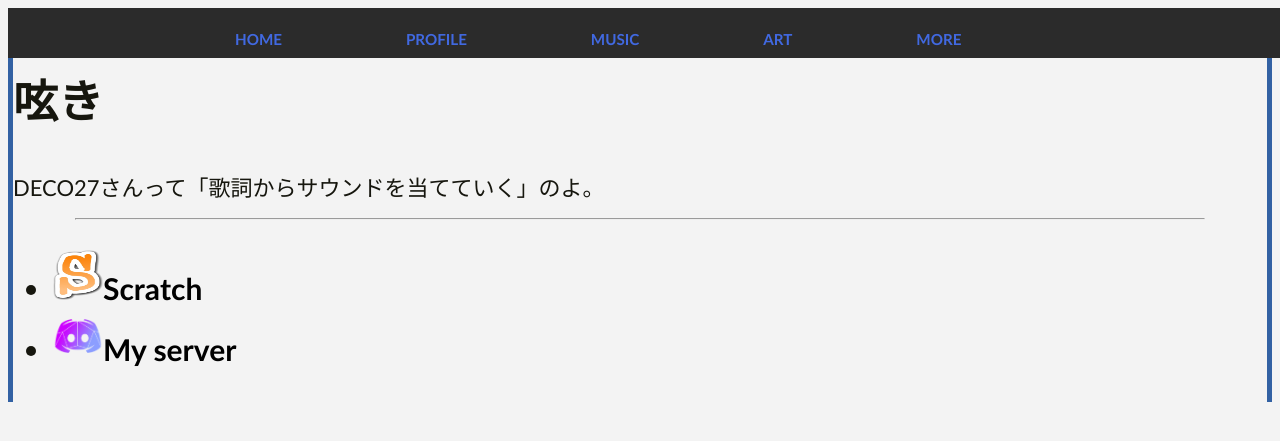
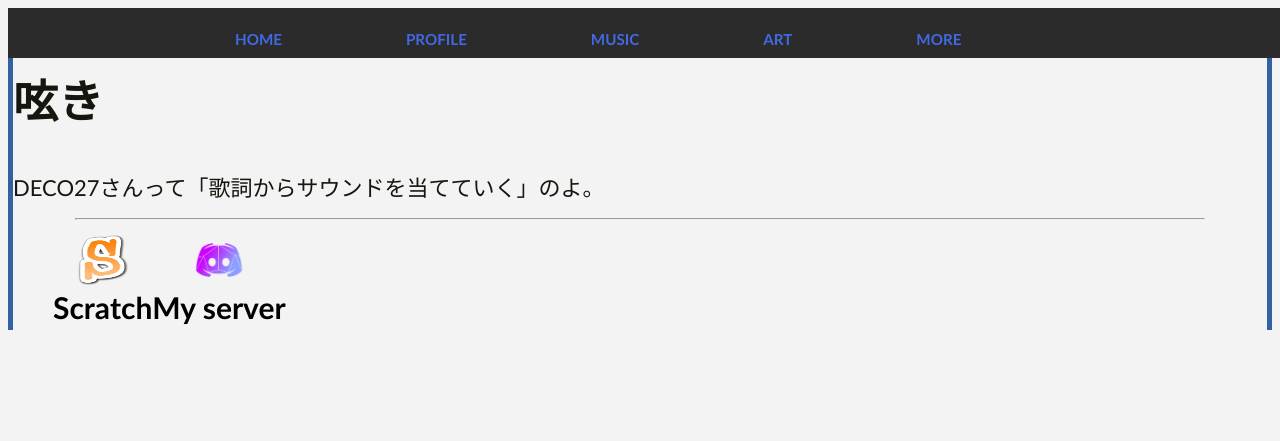
Before and after one commit to nekodendislike/nekodendislike.github.io, a Jekyll site: the page built from more.md, in a window 1280 px wide. Shown: the top 441 px of the page. Built offline with Jekyll 4.4.1, drawn with Linux system fonts in a browser that asks for light colours; some web fonts are replaced.

Commit message:
footerにも改良を

```diff
--- a/assets/css/style.css
+++ b/assets/css/style.css
@@ -105,18 +105,18 @@ footer {
   width: 100%;
   display: inline-block;
 }
-footer .foot {
+footer .footer {
   display: flex;
   text-align: center;
   margin: 0 auto;
   float: center;
   /* 中の要素を横並びにする */
 }
-footer .foot li {
+footer .footer li {
   list-style: none;
   /* リストの[・]を消す */
 }
-footer .foot li img {
+footer .footer li img {
   display: block;
   margin-left: auto;
   margin-right: auto;
```
